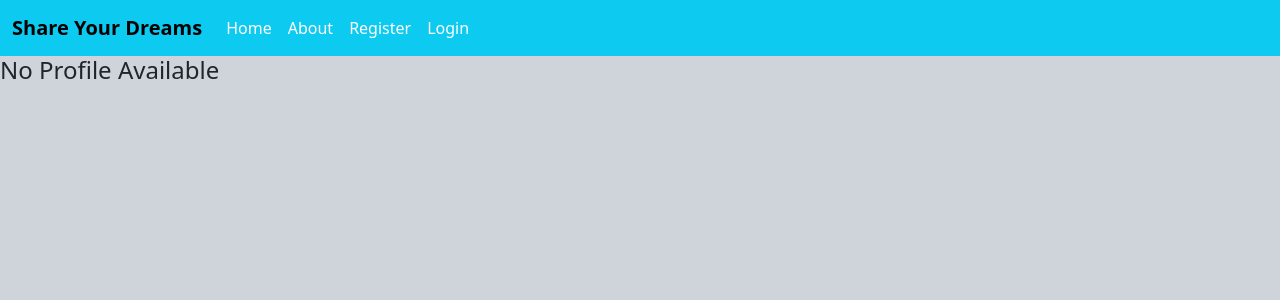
After one commit to nayan441/Blog_App-multiUser-, a Django app: page /profile in a window 1280 px wide. The commit adds this page. Shown: the top 300 px of the page. Run offline with Django 3.2, Linux system fonts and the light colour scheme.

Commit message:
commit on 24FEB

```diff
--- a/members/forms.py
+++ b/members/forms.py
@@ -1,5 +1,6 @@
 
 from django import forms
+from  theblog.models import Profile
 from django.contrib.auth.models import User
 from django.contrib.auth.forms import UserCreationForm  ,UserChangeForm
 from django.core.exceptions import ValidationError
@@ -15,6 +16,7 @@ class CustomUserCreationForm(UserCreationForm):
     password2 = forms.CharField(label='Confirm password', widget=forms.PasswordInput(attrs={'class':'form-control',}))
     class Meta:
         model=User
+
         fields = ['first_name', 'last_name', 'email', 'username','password1','password2']
     def username_clean(self):
         username = self.cleaned_data['username'].lower()
@@ -57,7 +59,8 @@ class CustomUserCreationForm(UserCreationForm):
 class CustomUserChangeForm(UserChangeForm):
     class Meta:
         model=User
-        fields=['first_name', 'last_name', 'email', 'username',]
+
+        fields=[ 'username','first_name', 'last_name', 'email',]
     username = forms.CharField(label='username', min_length=5, max_length=150, widget=forms.TextInput(attrs={'class':'form-control',}))
     first_name = forms.CharField(label='First Name', max_length=150,widget=forms.TextInput(attrs={'class':'form-control',}))
     last_name = forms.CharField(label='Last Name', max_length=150, widget=forms.TextInput(attrs={'class':'form-control',}))
--- a/members/urls.py
+++ b/members/urls.py
@@ -9,6 +9,6 @@ urlpatterns = [
     path('register/',views.UserRegistrationView.as_view(),name='registration'),
     path('edit_profile/',views.UserEditView.as_view(),name='edit_profile'),
     path('password/',auth_views.PasswordChangeView.as_view(template_name='registration/chanmge-password.html'),name='password_change'),
-    # path('login/',views.LoginView.as_view(),name='login'),
+    path('login/',views.LoginView.as_view(),name='login'),
 
 ]
--- a/members/views.py
+++ b/members/views.py
@@ -10,7 +10,11 @@ from django.contrib.auth import authenticate,login,logout
 from multiuser import settings
 from django.contrib.auth.views import PasswordChangeView
 # Create your views here.
+from django.contrib.auth.views import LoginView
 
+class LoginView(LoginView):
+    template_name = 'login.html'
+    success_url=reverse_lazy('home')
 
 class PasswordChangeView(PasswordChangeView):
     form_class=PasswordChangeForm
--- a/multiuser/settings.py
+++ b/multiuser/settings.py
@@ -30,7 +30,7 @@ TEMPLATE_DIR=os.path.join(BASE_DIR,'templates')
 SECRET_KEY = 'django-insecure-n^0hufye&_++lv0&@)_h$vv)0p@ut5i(57+!_uoigz-ql_@1vg'
 
 # SECURITY WARNING: don't run with debug turned on in production!
-DEBUG =False
+DEBUG =True
 
 
 ALLOWED_HOSTS = ['*']
--- a/templates/registration/edit_profile.html
+++ b/templates/registration/edit_profile.html
@@ -10,7 +10,7 @@ ProfileEdit
 
     <h2  class="text-center">Edit Profile Page</h2>
 </div>
-<p>{{user.profile.bio}}</p>
+
 <div class="form-group">
 
 <form action="" method="POST">
--- a/templates/theblog/article_detail.html
+++ b/templates/theblog/article_detail.html
@@ -15,7 +15,7 @@
 
   {% if post.header_image %}
   <img src="{{post.header_image.url}}" alt=" Image cannot be Displayed">
-    <h3>{{post.header_image.url | safe}}</h3>
+    <!-- <h3>{{post.header_image.url | safe}}</h3> -->
   {% endif %}
   <div class="container alert-light">
     <div class="d-flex  bd-highlight">
--- a/templates/theblog/base.html
+++ b/templates/theblog/base.html
@@ -57,9 +57,10 @@
             <li class="nav-item">
               <a class="nav-link active" href="{% url 'logout' %}">Logout</a>
             </li>
+
             <li class="nav-item">
               <span class="nav-link active" >
-                Welcome :{{ user.first_name }} {{ user.last_name }}</span>
+                Welcome : <a href="{% url 'profile' %}">{{ user.first_name }} {{ user.last_name }}</a> </span>
               </li>
               {% else %}
               <li class="nav-item">
--- /dev/null
+++ b/templates/theblog/profile.html
@@ -0,0 +1,37 @@
+{% extends 'theblog/base.html' %}
+
+{% block title_here %}
+About
+{% endblock %}
+
+
+{% block content %}
+{%   if user.is_authenticated %}
+<H2  class="text-center"> Profile Page</H2>
+
+{% for profile in object_list  %}
+
+
+{% if profile.user_id == user.id  %}
+<p>
+
+<h3>  Name:-{{profile.user.first_name}}  {{profile.user.last_name}}</h3>
+<h4> Bio:- {{ profile.bio }}</h4>
+            {%  if profile.linkedin_url %}
+<h4> LinkedIn:-<a href="{{ profile.linkedin_url }}" target="_blank">Click here</a></h4>
+</p>
+
+
+            {%  else %}
+            <h4> LinkedIn:-<a href="">No Connection</a></h4>
+            {%  endif %}
+
+
+            {%  endif %}
+            {%  endfor %}
+            {%  else %}
+            <h4> No Profile Available</h4>
+            {%  endif %}
+
+
+{%  endblock %}
--- a/theblog/urls.py
+++ b/theblog/urls.py
@@ -6,7 +6,9 @@ from . import views
 urlpatterns = [
 
     path('',views.HomeView.as_view(),name='home'),
+    path('profile',views.ProfileView.as_view(),name='profile'),
     path('add_post',views.AddPostView.as_view(),name='add_post'),
+
     # path('about',views.AboutPage,name='about'),
     path('about',views.AboutView.as_view(),name='about'),
     path('myposts',views.MyPostsView.as_view(),name='myposts'),
--- a/theblog/views.py
+++ b/theblog/views.py
@@ -9,7 +9,7 @@ from django.shortcuts import get_object_or_404, render
 # from django.contrib.auth.mixins import LoginRequiredMixin
 
 from .forms import PostForm,CommentForm
-from .models import Post,Comment
+from .models import Post,Comment,Profile
 
 
 def LikeView(request,pk):
@@ -25,6 +25,10 @@ def LikeView(request,pk):
 
 class AboutView(TemplateView):
     template_name = "theblog/about.html"
+
+class ProfileView(ListView):
+    model=Profile
+    template_name = "theblog/profile.html"
 
 class HomeView(ListView):
     model=Post
@@ -69,6 +73,7 @@ class UpdatePostView(UpdateView):
     # form_class=PostForm
     template_name='theblog/update_post.html'
     fields=['title','text','snippet','header_image']
+
 class DeletePostView(DeleteView):
     model=Post
     success_url=reverse_lazy('home')
```
Also changed, not shown: templates/theblog/update_user.html (added, +34 -0 lines), db.sqlite3.
